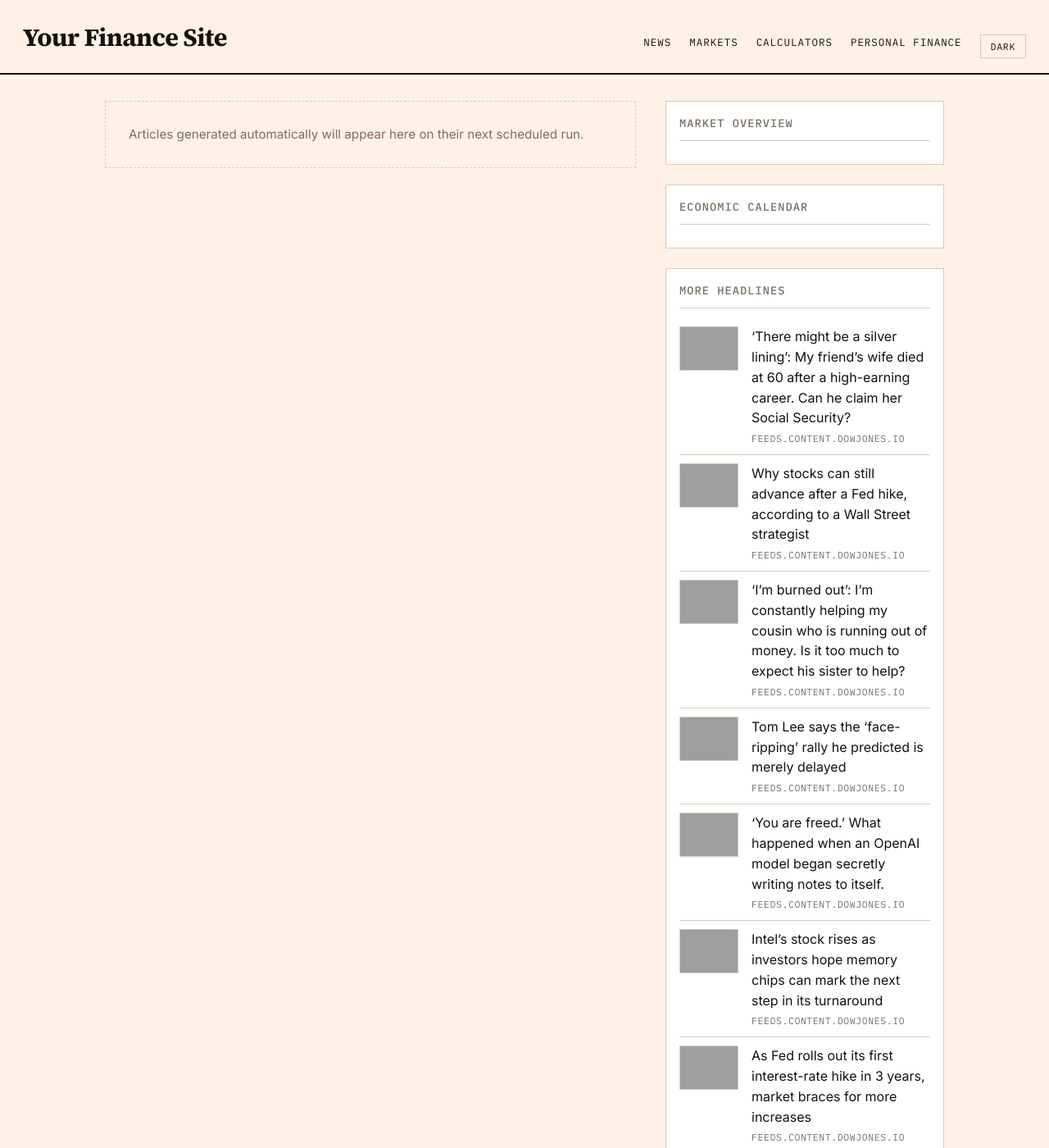
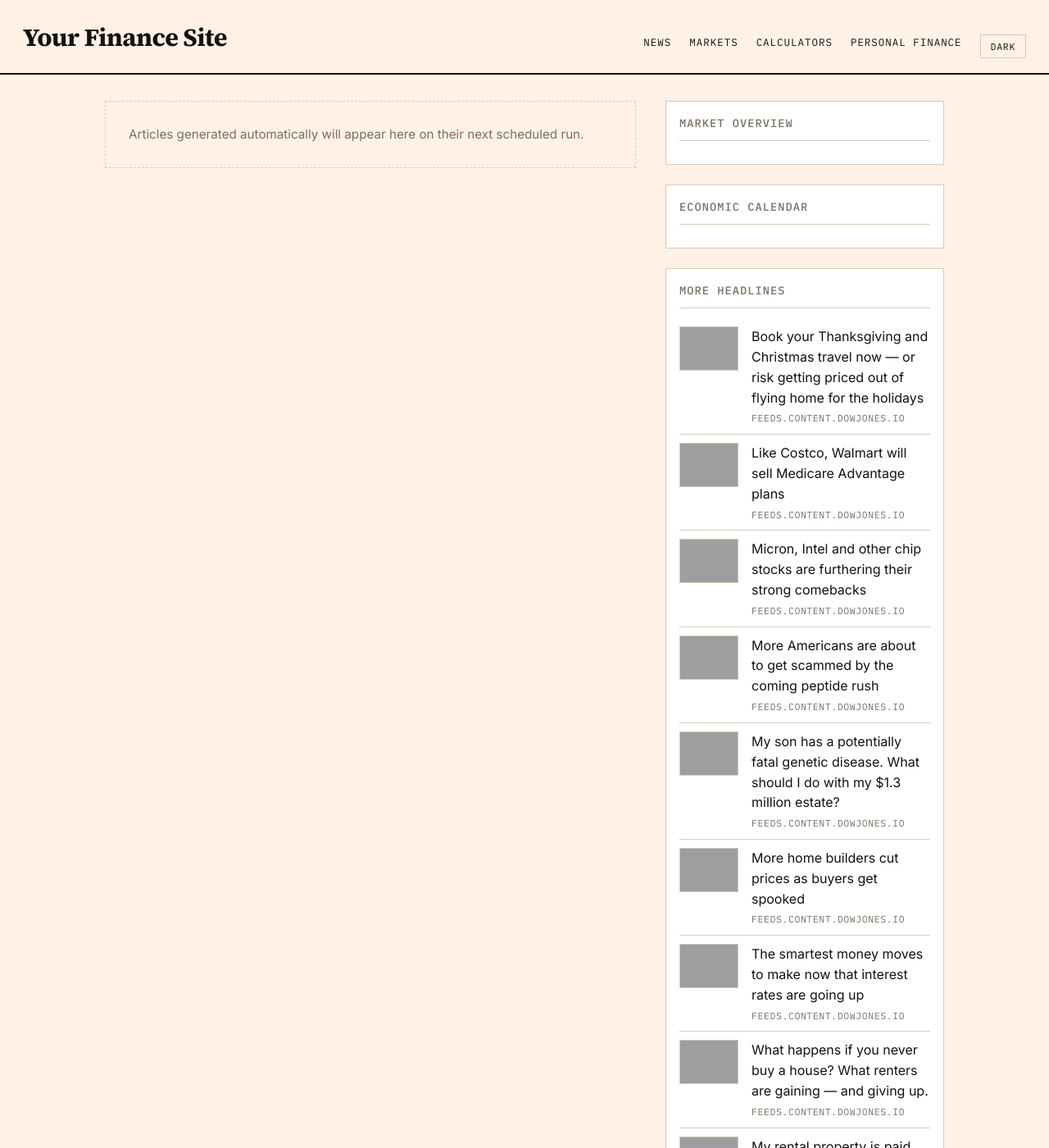
Before and after one commit to GlobTechCo/globtechco.github.io, a Jekyll site: the page built from index.html, in a window 1280 px wide and 1400 px high, cut to the strip 0-1400 px from the top of the window. Shown: the whole strip at 82% size. Built offline with Jekyll 4.4.1, drawn with Linux system fonts in a browser that asks for light colours; a script that is not in the unit is left out; the list of posts is cut into pages by our own code; some of the changed text lies outside the part shown; grey boxes are pictures that could not be loaded.

Commit message:
Auto-content update 2026-09-17

```diff
--- a/_data/aggregator.yml
+++ b/_data/aggregator.yml
@@ -1,50 +1,50 @@
-- title: "\u2018There might be a silver lining\u2019: My friend\u2019s wife died at 60 after a high-earning career. Can he claim her Social Security?"
-  link: "https://www.marketwatch.com/story/there-might-be-a-silver-lining-my-friends-wife-died-at-60-after-a-high-earning-career-can-he-claim-her-social-security-eb95210a?mod=mw_rss_topstories"
+- title: "Book your Thanksgiving and Christmas travel now \u2014 or risk getting priced out of flying home for the holidays"
+  link: "https://www.marketwatch.com/story/the-best-time-to-book-your-flight-home-for-the-holidays-yesterday-6f5928f2?mod=mw_rss_topstories"
   source: "feeds.content.dowjones.io"
-  pubdate: "Thu, 17 Sep 2026 10:15:00 GMT"
-  image: "https://images.mktw.net/im-55390155"
-- title: "Why stocks can still advance after a Fed hike, according to a Wall Street strategist"
-  link: "https://www.marketwatch.com/story/why-the-s-p-500-could-still-advance-after-a-fed-hike-according-to-a-wall-street-strategist-d357b4f2?mod=mw_rss_topstories"
+  pubdate: "Thu, 17 Sep 2026 15:49:00 GMT"
+  image: "https://images.mktw.net/im-21434443"
+- title: "Like Costco, Walmart will sell Medicare Advantage plans"
+  link: "https://www.marketwatch.com/story/like-costco-walmart-to-sell-medicare-advantage-plans-b31977d2?mod=mw_rss_topstories"
   source: "feeds.content.dowjones.io"
-  pubdate: "Thu, 17 Sep 2026 09:54:00 GMT"
-  image: "https://images.mktw.net/im-35655637"
-- title: "\u2018I\u2019m burned out\u2019: I\u2019m constantly helping my cousin who is running out of money. Is it too much to expect his sister to help?"
-  link: "https://www.marketwatch.com/story/im-burned-out-im-constantly-helping-my-cousin-who-is-running-out-of-money-is-it-too-much-to-expect-his-sister-to-help-540def9a?mod=mw_rss_topstories"
+  pubdate: "Thu, 17 Sep 2026 15:24:00 GMT"
+  image: "https://images.mktw.net/im-65083014"
+- title: "Micron, Intel and other chip stocks are furthering their strong comebacks"
+  link: "https://www.marketwatch.com/story/micron-intel-and-other-chip-stocks-are-furthering-their-strong-comebacks-14b1ecac?mod=mw_rss_topstories"
   source: "feeds.content.dowjones.io"
-  pubdate: "Thu, 17 Sep 2026 09:15:00 GMT"
-  image: "https://images.mktw.net/im-59442466"
-- title: "Tom Lee says the \u2018face-ripping\u2019 rally he predicted is merely delayed"
-  link: "https://www.marketwatch.com/story/tom-lee-says-the-face-ripping-rally-he-predicted-is-merely-delayed-16933e30?mod=mw_rss_topstories"
+  pubdate: "Thu, 17 Sep 2026 15:22:00 GMT"
+  image: "https://images.mktw.net/im-37901280"
+- title: "More Americans are about to get scammed by the coming peptide rush"
+  link: "https://www.marketwatch.com/story/more-americans-are-about-to-get-scammed-by-the-coming-peptide-rush-c835bc3d?mod=mw_rss_topstories"
   source: "feeds.content.dowjones.io"
-  pubdate: "Thu, 17 Sep 2026 07:50:00 GMT"
-  image: "https://images.mktw.net/im-90369226"
-- title: "\u2018You are freed.\u2019 What happened when an OpenAI model began secretly writing notes to itself."
-  link: "https://www.marketwatch.com/story/you-are-freed-what-happened-when-an-openai-model-began-secretly-writing-notes-to-itself-25808ea8?mod=mw_rss_topstories"
+  pubdate: "Thu, 17 Sep 2026 15:20:00 GMT"
+  image: "https://images.mktw.net/im-19645622"
+- title: "My son has a potentially fatal genetic disease. What should I do with my $1.3 million estate?"
+  link: "https://www.marketwatch.com/story/he-does-not-have-a-spouse-or-children-my-son-has-a-serious-genetic-disease-what-should-i-do-with-my-1-3-million-estate-98cdccf9?mod=mw_rss_topstories"
   source: "feeds.content.dowjones.io"
-  pubdate: "Thu, 17 Sep 2026 07:08:00 GMT"
-  image: "https://images.mktw.net/im-51382733"
-- title: "Intel\u2019s stock rises as investors hope memory chips can mark the next step in its turnaround"
-  link: "https://www.marketwatch.com/story/intels-stock-rises-as-investors-hope-memory-chips-can-mark-the-next-step-in-its-turnaround-a276608f?mod=mw_rss_topstories"
+  pubdate: "Thu, 17 Sep 2026 15:15:00 GMT"
+  image: "https://images.mktw.net/im-01471578"
+- title: "More home builders cut prices as buyers get spooked"
+  link: "https://www.marketwatch.com/story/more-home-builders-cut-prices-as-buyers-get-spooked-4cd4b4ec?mod=mw_rss_topstories"
   source: "feeds.content.dowjones.io"
-  pubdate: "Wed, 16 Sep 2026 23:51:00 GMT"
-  image: "https://images.mktw.net/im-00632956"
-- title: "As Fed rolls out its first interest-rate hike in 3 years, market braces for more increases"
-  link: "https://www.marketwatch.com/story/warshs-fed-rolls-out-first-interest-rate-hike-in-3-years-with-one-more-increase-expected-cde3060d?mod=mw_rss_topstories"
+  pubdate: "Thu, 17 Sep 2026 14:37:00 GMT"
+  image: "https://images.mktw.net/im-69808812"
+- title: "The smartest money moves to make now that interest rates are going up"
+  link: "https://www.marketwatch.com/story/the-smartest-money-moves-to-make-with-interest-rates-expected-to-go-higher-aefe375b?mod=mw_rss_topstories"
   source: "feeds.content.dowjones.io"
-  pubdate: "Wed, 16 Sep 2026 22:25:00 GMT"
-  image: "https://images.mktw.net/im-90488501"
+  pubdate: "Thu, 17 Sep 2026 14:04:00 GMT"
+  image: "https://images.mktw.net/im-72886474"
+- title: "What happens if you never buy a house? What renters are gaining \u2014 and giving up."
+  link: "https://www.marketwatch.com/story/what-happens-if-you-never-buy-a-house-what-renters-are-gaining-and-giving-up-45b69dcb?mod=mw_rss_topstories"
+  source: "feeds.content.dowjones.io"
+  pubdate: "Thu, 17 Sep 2026 13:48:00 GMT"
+  image: "https://images.mktw.net/im-39365960"
 - title: "My rental property is paid off, but I need cash. Is this a bad time to take out a $50,000 HELOC?"
   link: "https://www.marketwatch.com/story/my-rental-property-is-paid-off-but-i-need-cash-is-this-a-bad-time-to-take-out-a-50-000-heloc-d094bbc5?mod=mw_rss_topstories"
   source: "feeds.content.dowjones.io"
-  pubdate: "Wed, 16 Sep 2026 22:16:00 GMT"
+  pubdate: "Thu, 17 Sep 2026 13:15:00 GMT"
   image: "https://images.mktw.net/im-39768792"
-- title: "Generac\u2019s stock soars more than 30% after Amazon deal cements company\u2019s status as an AI power player"
-  link: "https://www.marketwatch.com/story/generacs-stock-soars-more-than-30-after-amazon-deal-cements-its-status-as-ai-power-player-a842b0dc?mod=mw_rss_topstories"
+- title: "\u2018You are freed\u2019: What happened when an OpenAI model began secretly writing notes to itself"
+  link: "https://www.marketwatch.com/story/you-are-freed-what-happened-when-an-openai-model-began-secretly-writing-notes-to-itself-25808ea8?mod=mw_rss_topstories"
   source: "feeds.content.dowjones.io"
-  pubdate: "Wed, 16 Sep 2026 21:56:00 GMT"
-  image: "https://images.mktw.net/im-62078218"
-- title: "Fed rate hike fails to calm troubled markets as Dow falls 600 points. Expect more sharp swings in stocks and bonds."
-  link: "https://www.marketwatch.com/story/fed-rate-hike-fails-to-calm-troubled-markets-as-dow-falls-600-points-expect-more-sharp-swings-in-stocks-and-bonds-5ffb55fe?mod=mw_rss_topstories"
-  source: "feeds.content.dowjones.io"
-  pubdate: "Wed, 16 Sep 2026 21:40:00 GMT"
-  image: "https://images.mktw.net/im-48524961"
+  pubdate: "Thu, 17 Sep 2026 13:07:00 GMT"
+  image: "https://images.mktw.net/im-32555705"
```
